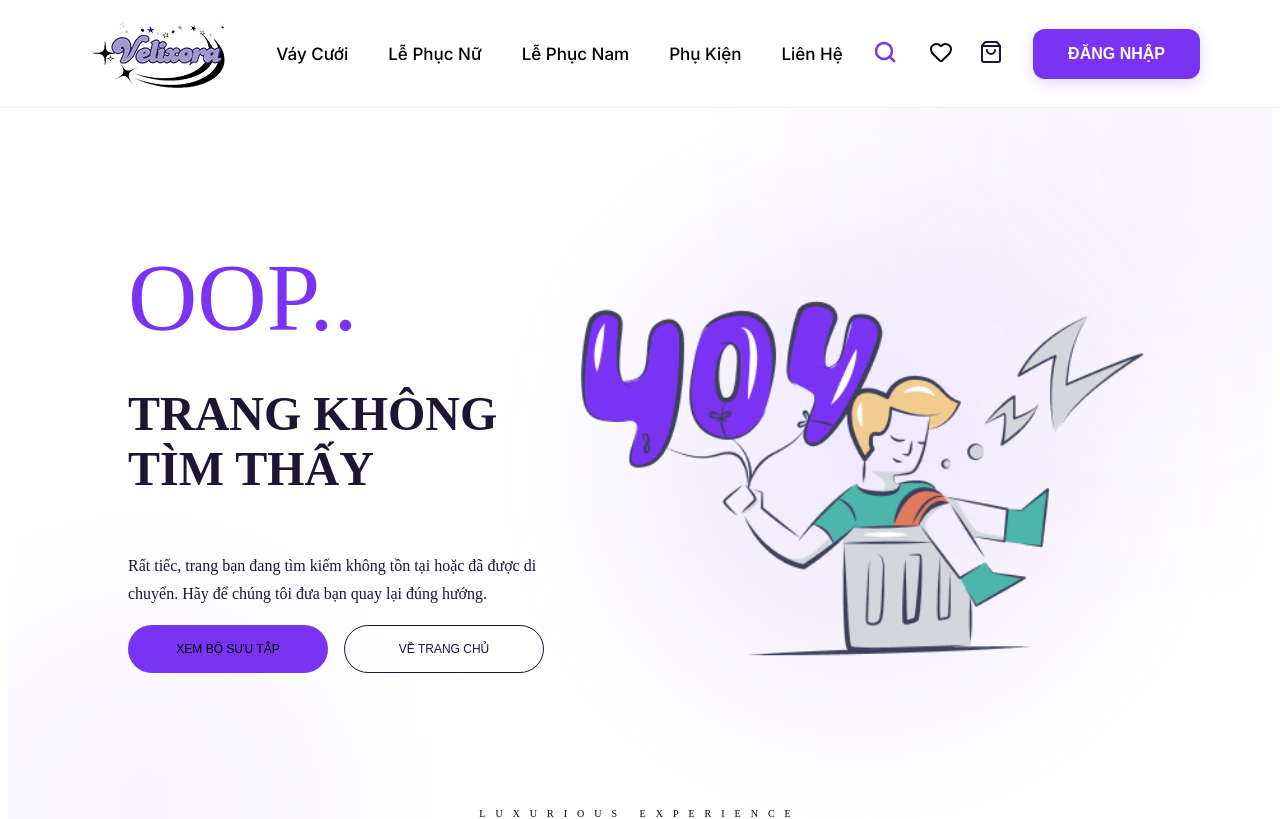
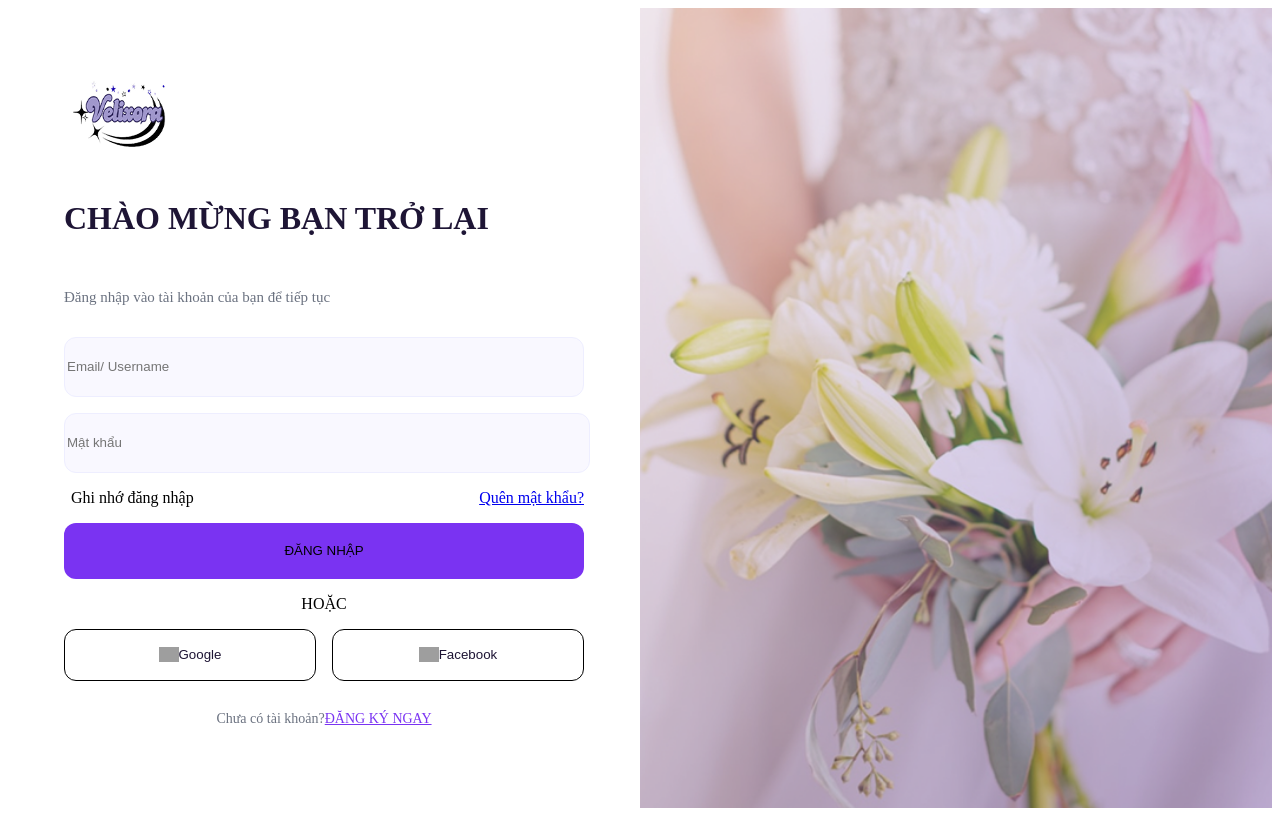
Before and after one commit to nguyenthikimngantn1234-lab/nhom04_royalrental, a Next.js app: page /dang-nhap in a window 1280 px wide. Before the commit this address had no page. Shown: the top 819 px of the page. Built offline with nearby package versions, Linux system fonts and the light colour scheme; grey boxes are pictures that could not be loaded.

Commit message:
feat: hoàn thiện trang đăng nhập và bảo mật tài khoản

```diff
--- /dev/null
+++ b/app/dang-nhap/page.tsx
@@ -0,0 +1,178 @@
+"use client";
+import React, { useState } from "react";
+import Link from "next/link";
+import Image from "next/image";
+import { useRouter } from "next/navigation"; // Thêm router để chuyển trang
+
+
+export default function LoginPage() {
+  const [showPassword, setShowPassword] = useState(false);
+  const router = useRouter();
+
+
+  // --- PHẦN THÊM MỚI: Xử lý Đăng Nhập ---
+  const handleLogin = (e: React.FormEvent<HTMLFormElement>) => {
+    e.preventDefault();
+
+
+    // 1. Lấy dữ liệu từ input
+    const formData = new FormData(e.currentTarget);
+    const emailInput = formData.get("email") as string;
+
+
+    // 2. Kiểm tra xem đã có dữ liệu đăng ký trước đó chưa
+    const savedData = localStorage.getItem("userProfile");
+
+    if (savedData) {
+      const existingUser = JSON.parse(savedData);
+      // Nếu email khớp với email đã đăng ký, mình giữ nguyên Profile đó
+      if (existingUser.email === emailInput) {
+        router.push("/tai-khoan");
+        return;
+      }
+    }
+
+
+    // 3. Nếu chưa có hoặc email mới, tạo một Profile giả lập cho phiên đăng nhập này
+    const newUser = {
+      fullName: "Thành viên Velixora", // Tên mặc định khi đăng nhập
+      email: emailInput,
+      phone: "0987 654 321",
+      city: "Hồ Chí Minh"
+    };
+
+    localStorage.setItem("userProfile", JSON.stringify(newUser));
+    router.push("/tai-khoan");
+  };
+  // ------------------------------------
+
+
+  return (
+    <main className="w-full min-h-screen flex bg-white font-['Be_Vietnam_Pro']">
+
+      {/* CỘT TRÁI */}
+      <div className="w-1/2 flex flex-col justify-center items-center py-12">
+        <div className="w-full max-w-[520px] mx-auto flex flex-col gap-[16px]">
+
+
+          {/* LOGO */}
+          <div className="mb-[8px]">
+            <Image
+              src="/images/logo.png"
+              alt="Velixora Logo"
+              width={120}
+              height={75}
+            />
+          </div>
+
+
+          {/* TITLE */}
+          <h1 className="text-[32px] font-black text-[#1e1535] uppercase m-0 leading-tight">
+            Chào mừng bạn trở lại
+          </h1>
+
+
+          <p className="text-[#6B7280] text-[15px] m-0">
+            Đăng nhập vào tài khoản của bạn để tiếp tục
+          </p>
+
+
+          {/* FORM - Thêm onSubmit={handleLogin} */}
+          <form onSubmit={handleLogin} className="flex flex-col gap-[16px] w-full">
+            <input
+              name="email" // Thêm name để lấy dữ liệu
+              type="text"
+              required
+              placeholder="Email/ Username"
+              className="h-[56px] bg-[#F9F8FF] border border-[#EEEEFF] rounded-[12px] px-6 outline-none focus:ring-1 focus:ring-[#7a33f2]/20 transition-all"
+            />
+
+
+            <div className="relative">
+              <input
+                type={showPassword ? "text" : "password"}
+                placeholder="Mật khẩu"
+                required
+                className="h-[56px] w-full bg-[#F9F8FF] border border-[#EEEEFF] rounded-[12px] px-6 outline-none focus:ring-1 focus:ring-[#7a33f2]/20 transition-all"
+              />
+              <button
+                type="button"
+                onClick={() => setShowPassword(!showPassword)}
+                className="absolute right-5 top-1/2 -translate-y-1/2 bg-transparent border-none cursor-pointer"
+              >
+                {showPassword ? "👁️" : ""}
+              </button>
+            </div>
+
+
+            <div className="flex justify-between text-sm text-gray-500">
+              <label className="flex gap-2 items-center cursor-pointer">
+                <input type="checkbox" className="accent-[#7a33f2]" />
+                Ghi nhớ đăng nhập
+              </label>
+
+
+              <Link href="/quen-mat-khau" className="hover:text-[#7a33f2] transition-colors">
+                Quên mật khẩu?
+              </Link>
+            </div>
+
+
+            <button
+              type="submit"
+              className="h-[56px] bg-[#7a33f2] text-white rounded-[12px] font-bold hover:bg-[#6625cc] transition-all cursor-pointer border-none shadow-lg shadow-purple-100 uppercase tracking-widest"
+            >
+              Đăng nhập
+            </button>
+          </form>
+
+
+          {/* DIVIDER */}
+          <div className="flex items-center gap-4 my-4">
+            <div className="flex-1 h-[1px] bg-gray-100"></div>
+            <span className="text-xs text-gray-400 font-bold uppercase">HOẶC</span>
+            <div className="flex-1 h-[1px] bg-gray-100"></div>
+          </div>
+
+
+          {/* SOCIAL */}
+          <div className="flex gap-[16px]">
+            <button className="flex-1 h-[52px] border border-gray-100 bg-white rounded-[12px] flex items-center justify-center gap-2 hover:bg-gray-50 transition-all cursor-pointer">
+              <img src="https://www.svgrepo.com/show/475656/google-color.svg" width={20} alt="google" />
+              <span className="font-semibold text-[#1e1535]">Google</span>
+            </button>
+
+
+            <button className="flex-1 h-[52px] border border-gray-100 bg-white rounded-[12px] flex items-center justify-center gap-2 hover:bg-gray-50 transition-all cursor-pointer">
+              <img src="https://www.svgrepo.com/show/475647/facebook-color.svg" width={20} alt="facebook" />
+              <span className="font-semibold text-[#1e1535]">Facebook</span>
+            </button>
+          </div>
+
+
+          <p className="text-center mt-4 text-[14px] text-[#6B7280]">
+            Chưa có tài khoản?
+            <Link href="/dang-ky" className="ml-2 text-[#7a33f2] font-black uppercase hover:underline">
+              Đăng ký ngay
+            </Link>
+          </p>
+        </div>
+      </div>
+
+
+      {/* CỘT PHẢI (ẢNH) */}
+      <div className="w-1/2 relative bg-[#F9F8FF] overflow-hidden">
+        <Image
+          src="/images/image-4.png"
+          alt="Wedding"
+          fill
+          className="object-cover"
+          priority
+        />
+        <div className="absolute inset-0 bg-[#7a33f2]/10 backdrop-blur-[0.5px]"></div>
+      </div>
+
+
+    </main>
+  );
+}
```
